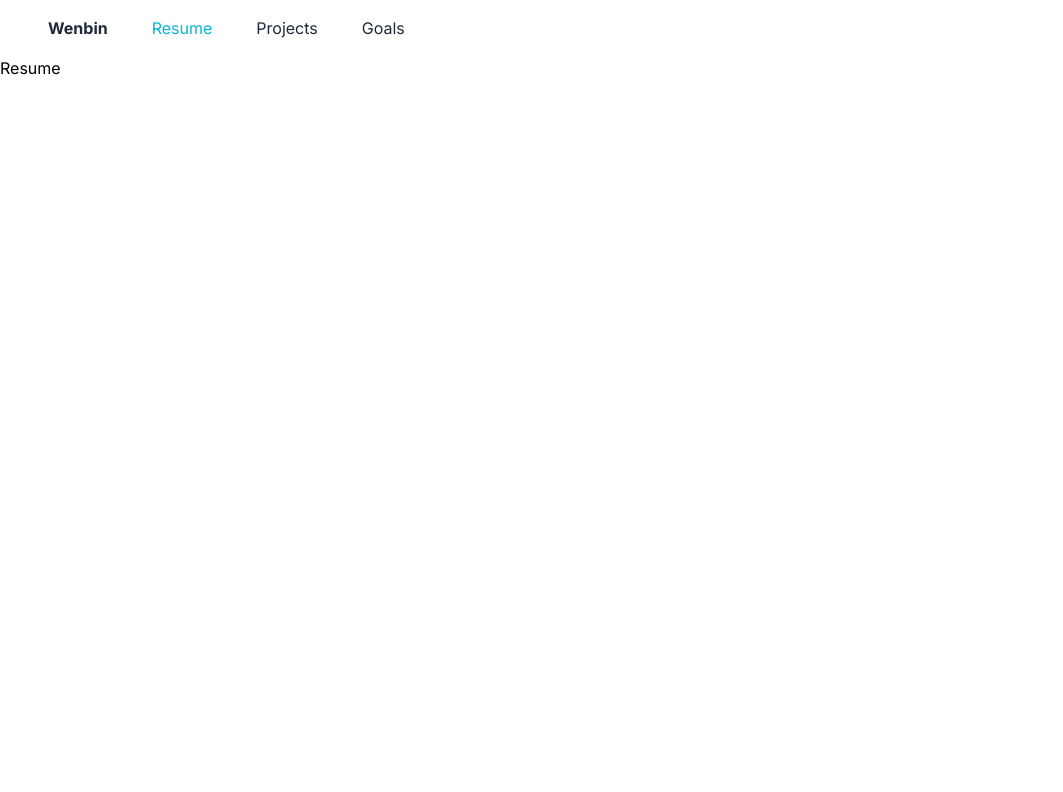
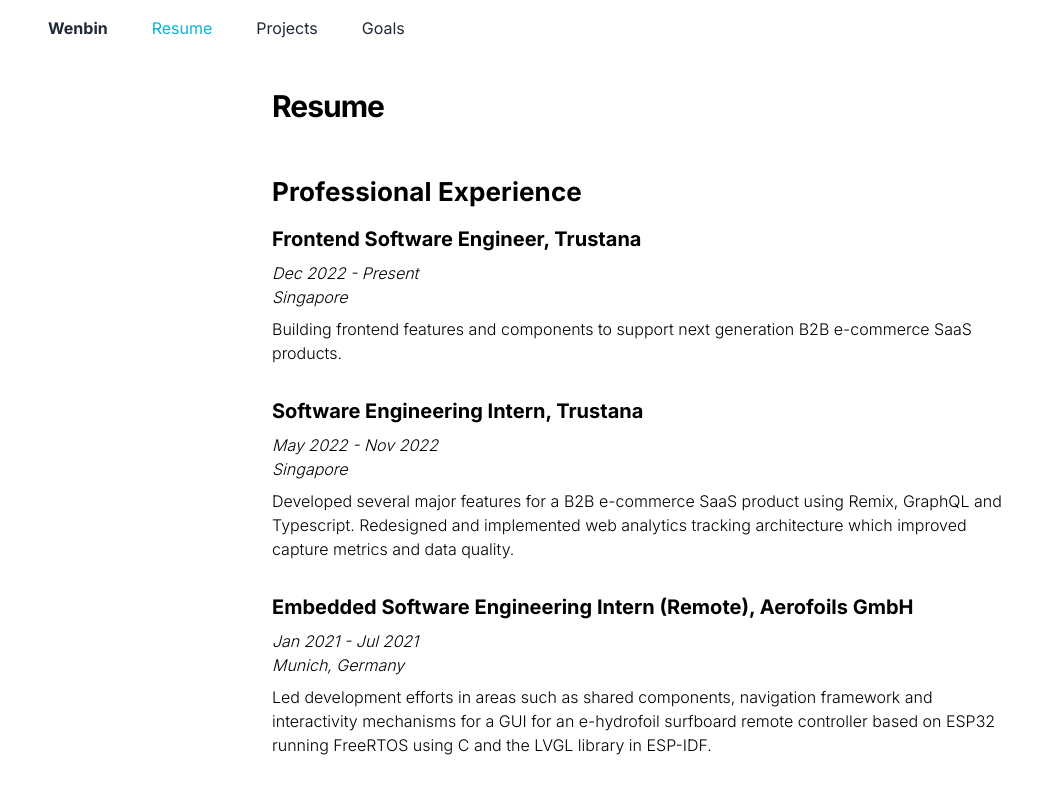
Before and after one commit to ngwenbin/portfoliov2, a Next.js app: page /resume in a window 1280 px wide. Shown: the top 792 px of the page, without its empty margins (0-1063 px from the left). Built offline with nearby package versions, Linux system fonts and the light colour scheme.

Commit message:
feat: updated resume page

```diff
--- a/pages/resume.tsx
+++ b/pages/resume.tsx
@@ -1,7 +1,164 @@
 import React from "react";
 
+interface ProfessionalExperienceType {
+  title: string;
+  company: string;
+  duration: string;
+  country: string;
+  description: string;
+}
+
+interface Project {
+  title: string;
+  description: string;
+  url?: string;
+}
+
+const professionalExperienceContent: Array<ProfessionalExperienceType> = [
+  {
+    title: "Frontend Software Engineer",
+    company: "Trustana",
+    duration: "Dec 2022 - Present",
+    country: "Singapore",
+    description:
+      "Building frontend features and components to support next generation B2B e-commerce SaaS products.",
+  },
+  {
+    title: "Software Engineering Intern",
+    company: "Trustana",
+    duration: "May 2022 - Nov 2022",
+    country: "Singapore",
+    description:
+      "Developed several major features for a B2B e-commerce SaaS product using Remix, GraphQL and Typescript.\
+      Redesigned and implemented web analytics tracking architecture which improved capture metrics and data quality.",
+  },
+  {
+    title: "Embedded Software Engineering Intern (Remote)",
+    company: "Aerofoils GmbH",
+    duration: "Jan 2021 - Jul 2021",
+    country: "Munich, Germany",
+    description:
+      "Led development efforts in areas such as shared components, navigation framework and interactivity mechanisms for a GUI\
+      for an e-hydrofoil surfboard remote controller based on ESP32 running FreeRTOS using C and the LVGL library in ESP-IDF.",
+  },
+  {
+    title: "Software Engineering Intern",
+    company: "B1G1 Pte. Ltd",
+    duration: "May 2020 - Jul 2020",
+    country: "Singapore",
+    description:
+      "Integrated Mixpanel, Google Analytics, Segment and ActiveCampaign into company’s\
+      website and generated custom user behavior reports for internal stakeholders.",
+  },
+];
+
+const notableProjects: Array<Project> = [
+  {
+    title: "Recyclables",
+    url: "https://recyclables.netlify.app/",
+    description:
+      "Co-founder and developer of Recyclables, a social initiative that enables residents to hail \
+    for a rag and bone man via a Telegram Bot, providing increased recycling convenience. Collected over 4.2 tons of recyclables\
+    with over 780 registered users within 1.5 years of operation all under an annual operating cost of $50.",
+  },
+  {
+    title: "B1G1 Giving Impact Map",
+    url: "https://b1g1-impact-map.netlify.app/",
+    description:
+      "Designed and developed an interactive map with React.js, deck.gl, Aloglia search and\
+    internal APIs to provide giving impact data visualization for stakeholders.",
+  },
+];
+
 const Resume = () => {
-  return <div>Resume</div>;
+  return (
+    <div className="max-w-3xl mx-auto pt-8 px-4">
+      <h1>Resume</h1>
+      <div className="my-12">
+        <h2>Professional Experience</h2>
+        <ol className="flex flex-col space-y-8 mt-4">
+          {professionalExperienceContent.map((item, key) => {
+            return (
+              <li
+                key={key}
+                className="flex flex-col items-start space-y-2 font-light"
+              >
+                <p className="text-xl font-bold">
+                  {item.title}, {item.company}
+                </p>
+                <div>
+                  <p className="italic">{item.duration}</p>
+                  <p className="italic">{item.country}</p>
+                </div>
+
+                <p>{item.description}</p>
+              </li>
+            );
+          })}
+        </ol>
+      </div>
+      <div className="my-12">
+        <h2>Projects</h2>
+        <ol className="flex flex-col space-y-8 mt-4">
+          {notableProjects.map((item, key) => {
+            return (
+              <li
+                key={key}
+                className="flex flex-col items-start space-y-2 font-light"
+              >
+                <p className="text-lg font-bold">{item.title}</p>
+                <p>{item.description}</p>
+              </li>
+            );
+          })}
+        </ol>
+      </div>
+
+      <div className="my-12">
+        <h2>Education</h2>
+        <ol className="flex flex-col space-y-8 mt-4">
+          <li className="flex flex-col items-start space-y-2 font-light">
+            <p className="text-lg font-bold">
+              National University of Singapore
+            </p>
+            <ol className="list-disc list-inside">
+              <li>Aug 2019 - Dec 2022</li>
+              <li>B. Eng, Mechanical Engineering</li>
+              <li>Second Upper Honours - CAP: 4.44 / 5.0</li>
+            </ol>
+          </li>
+          <li className="flex flex-col items-start space-y-2 font-light">
+            <p className="text-lg font-bold">
+              Technical University of Munich, TUM
+            </p>
+            <ol className="list-disc list-inside">
+              <li>Jan 2020 - Jul 2020</li>
+              <li>
+                Part of the prestigious NUS Overseas College (NOC)
+                entreprenurship program
+              </li>
+            </ol>
+          </li>
+        </ol>
+      </div>
+
+      <div className="my-12 pb-32">
+        <h2>Achievements</h2>
+        <div>
+          <p className="text-xl font-semibold py-6">2021</p>
+          <ul className="list-disc list-inside">
+            <li>Shopee Ultra-Hackathon (Participation)</li>
+          </ul>
+        </div>
+        <div>
+          <p className="text-xl font-semibold py-6">2020</p>
+          <ul className="list-disc list-inside">
+            <li>Singapore Airlines (SIA) AppChallenge 2020 (2nd Place)</li>
+          </ul>
+        </div>
+      </div>
+    </div>
+  );
 };
 
 export default Resume;
--- a/styles/globals.css
+++ b/styles/globals.css
@@ -1,4 +1,23 @@
 @tailwind base;
+
+@layer base {
+  h1 {
+    @apply text-[30px] font-bold leading-tight tracking-[-1px];
+  }
+  h2 {
+    @apply text-[26px] font-bold leading-snug tracking-[0.1px];
+  }
+  h3 {
+    @apply text-[22px] font-bold leading-[1.38] tracking-[0.1px];
+  }
+  h4 {
+    @apply text-xl font-bold leading-[1.64] tracking-[0.1px];
+  }
+  h5 {
+    @apply text-lg font-semibold leading-[1.64] tracking-[0.1px];
+  }
+}
+
 @tailwind components;
 @tailwind utilities;
 
```
